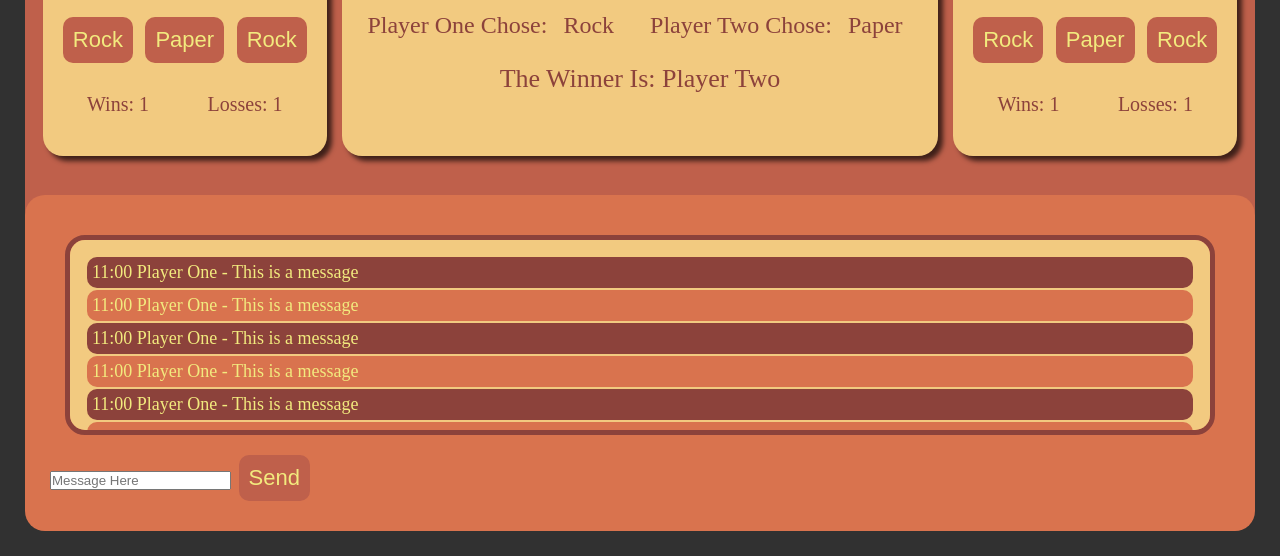
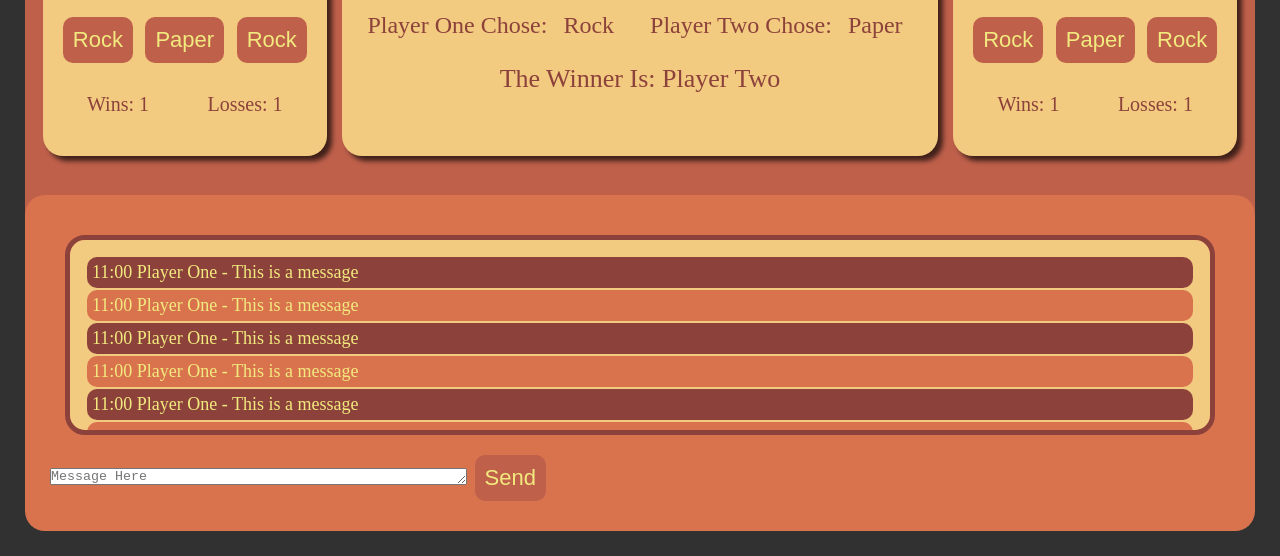
Before and after one commit to DallinRodgers/RPS_-Multiplayer, a plain HTML site: page index.html in a window 1280 px wide. Shown: the part 245-801 px from the top of the page. Drawn offline with Linux system fonts and the light colour scheme; some packages are replaced by stand-ins of ours.

Commit message:
Update index.html
Changed from input to textarea

```diff
--- a/index.html
+++ b/index.html
@@ -113,21 +113,27 @@
           </p>
         </div>
       </div>
-      <div class="message">
-        <input type="text" class="message-input" placeholder="Message Here" />
+      <div id="message">
+        <textarea
+          name="player-message"
+          id="message-input"
+          cols="50"
+          rows="1"
+          placeholder="Message Here"
+        ></textarea>
         <button id="message-send">Send</button>
       </div>
     </div>
 
     <!-- The core Firebase JS SDK is always required and must be listed first -->
-    <script src="/__/firebase/7.4.0/firebase-app.js"></script>
+    <!-- <script src="/__/firebase/7.4.0/firebase-app.js"></script> -->
 
     <!-- TODO: Add SDKs for Firebase products that you want to use
      https://firebase.google.com/docs/web/setup#available-libraries -->
-    <script src="/__/firebase/7.4.0/firebase-analytics.js"></script>
+    <!-- <script src="/__/firebase/7.4.0/firebase-analytics.js"></script> -->
 
     <!-- Initialize Firebase -->
-    <script src="/__/firebase/init.js"></script>
+    <!-- <script src="/__/firebase/init.js"></script> -->
     <script src="assets/js/main.js"></script>
   </body>
 </html>
```
